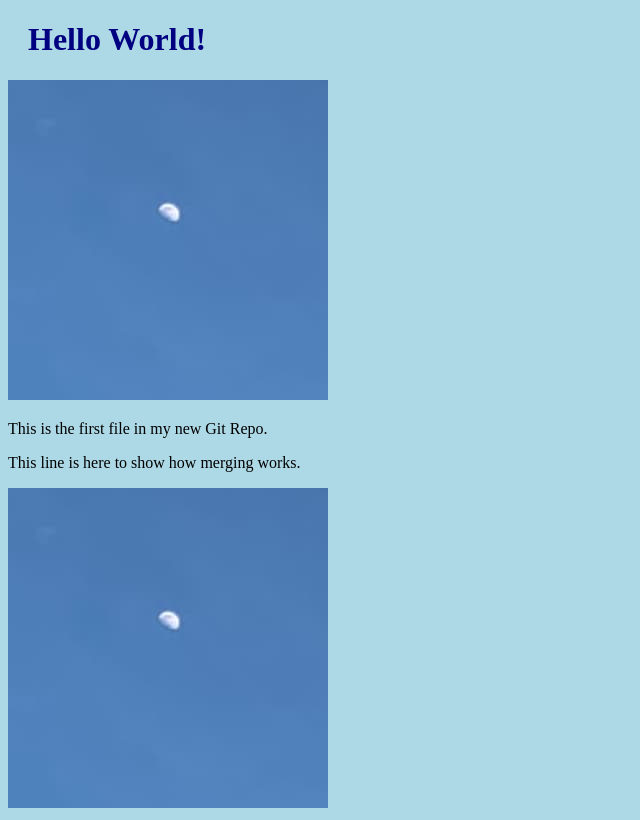
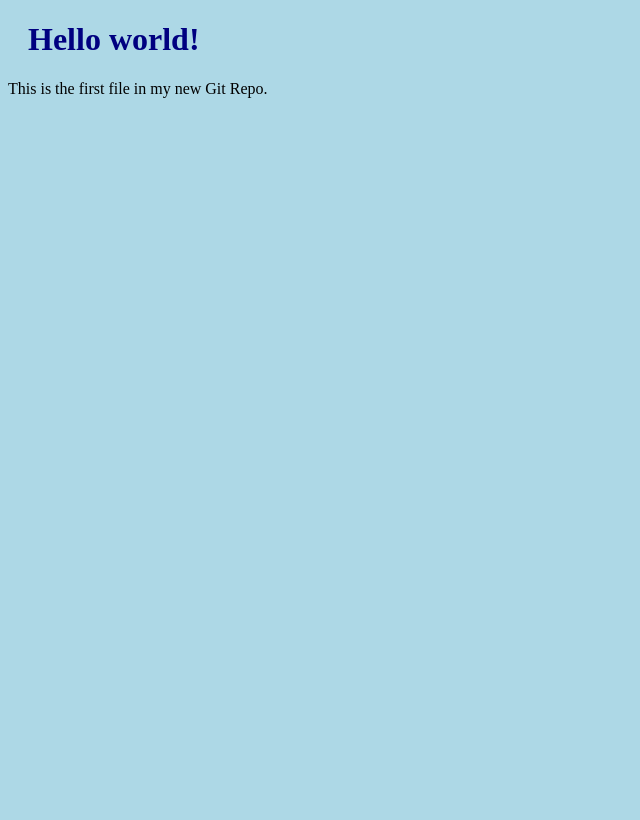
Before and after one commit to cegama09/hello-world, a plain HTML site: page index.html in a window 1280 px wide. Shown: the whole page, without its empty margins (0-640 px from the left). Drawn offline with Linux system fonts and the light colour scheme.

Commit message:
First release of Hello World!

```diff
--- a/index.html
+++ b/index.html
@@ -5,16 +5,9 @@
 <link rel="stylesheet" href="bluestyle.css">
 </head>
 <body>
-<h1>Hello World!</h1>
-<div>
-<img src="img_hello_world.jpg" alt="Hello World from Space"
-style:"width:100%;max-width:960px">
-</div>
+
+<h1>Hello world!</h1>
 <p>This is the first file in my new Git Repo.</p>
-<p>This line is here to show how merging works.</p>
-<div>
-<img src="img_hello_git.jpg" alt="Hello Git"
-style:"width:100%;max-width:640px">
-</div>
+
 </body>
-<!html>
+</html>
```
Also changed, not shown: img_hello_git.jpg (deleted), img_hello_world.jpg (deleted).
